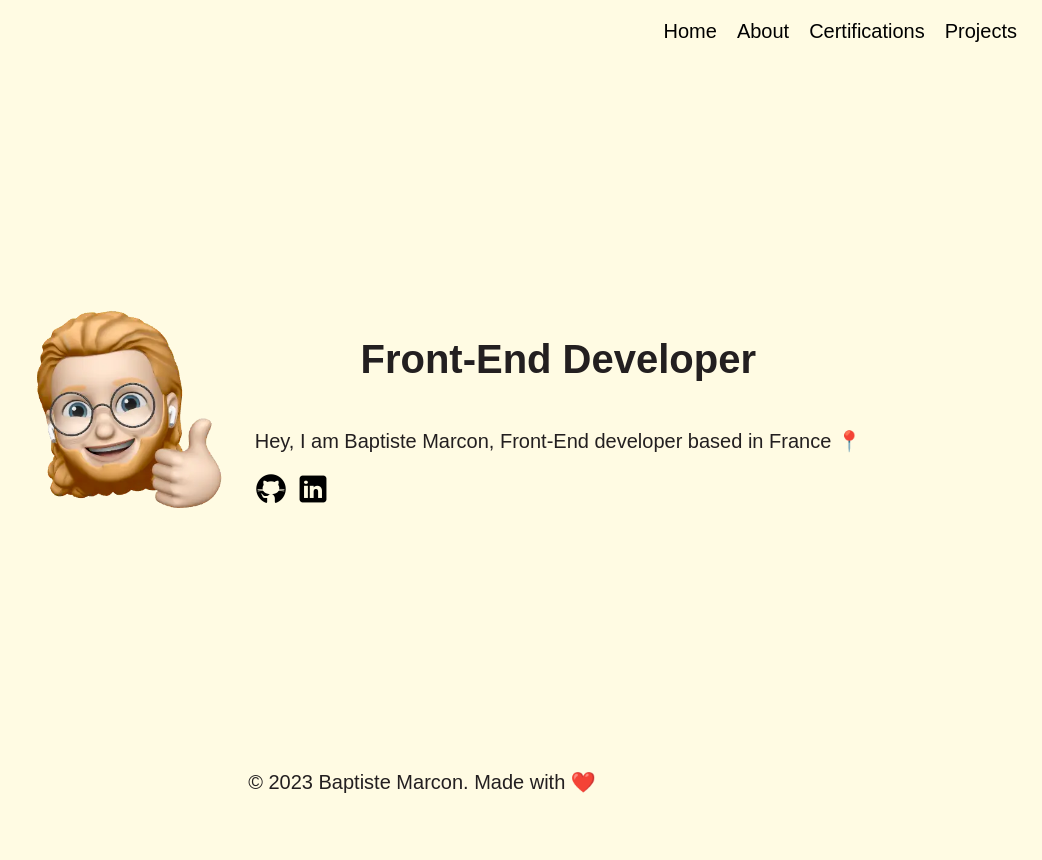
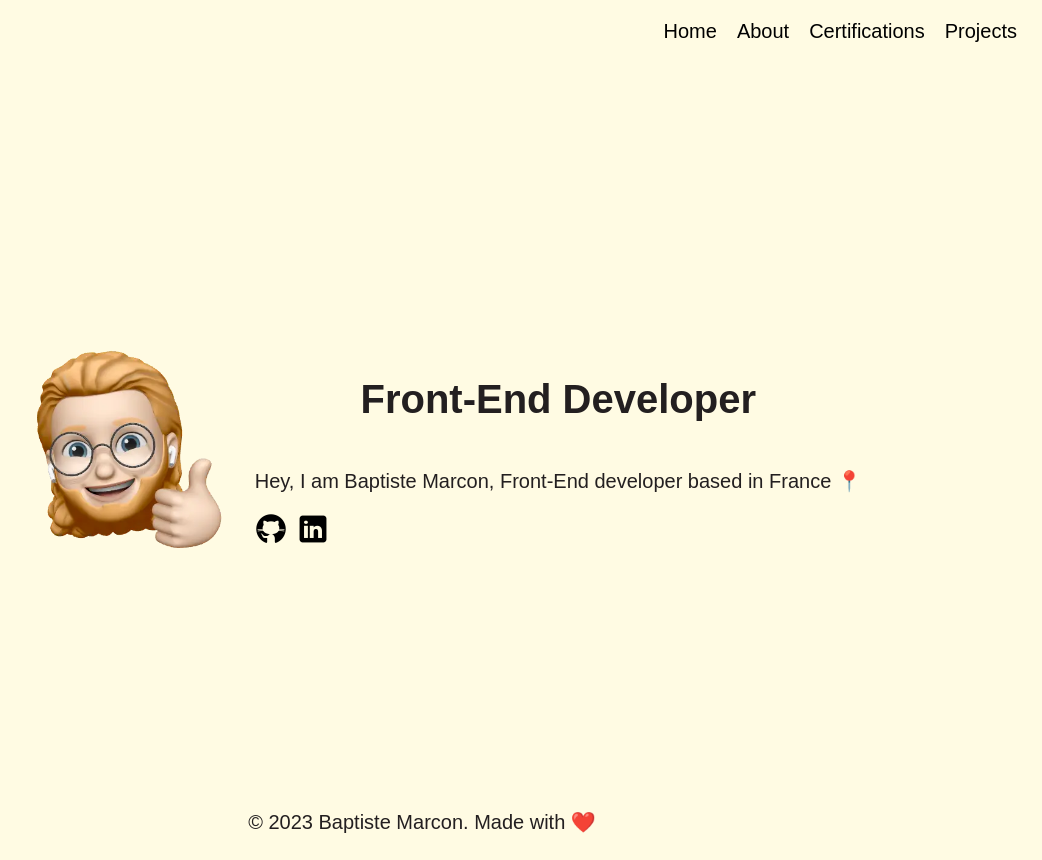
Before and after one commit to baptistemcn/personnal-website, a React (Vite) app: page /en/ in a window 1280 px wide. Shown: the whole page, without its empty margins (238-1280 px from the left). Before the commit the page ends 820 px from the top, so only its background shows below. Built offline with nearby package versions, Linux system fonts and the light colour scheme.

Commit message:
fix(main): adjust main margin

```diff
--- a/src/App.css
+++ b/src/App.css
@@ -28,6 +28,10 @@ body {
   color: var(--charcoal);
 }
 
+main {
+  margin: 60px 0 0;
+}
+
 a:hover {
   color: var(--blue);
   cursor: pointer;
```
